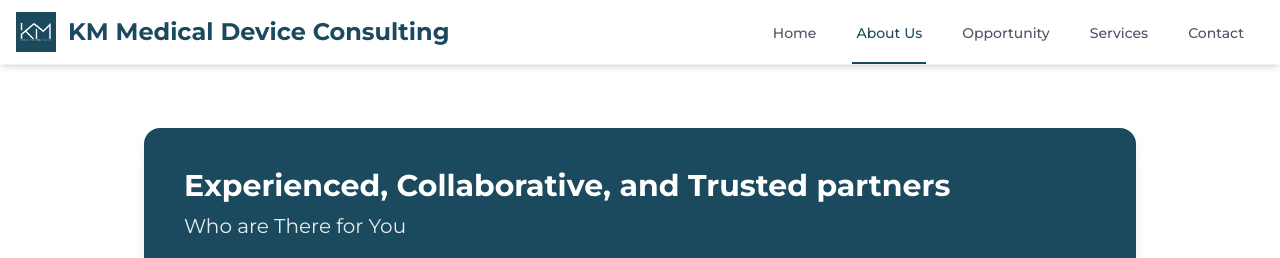
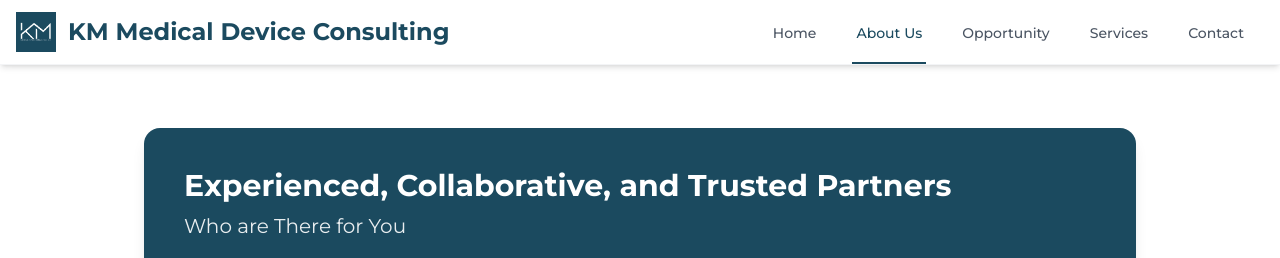
Before and after one commit to lingan7/KM_Medical, a React (Vite) app: page /about in a window 1280 px wide. Shown: the top 258 px of the page. Built offline with nearby package versions, Linux system fonts and the light colour scheme.

Commit message:
Capitalize 'P' in 'Partners' on the About page

```diff
--- a/src/pages/About.tsx
+++ b/src/pages/About.tsx
@@ -8,7 +8,7 @@ export function About() {
       <div className="bg-primary p-8 md:p-10 rounded-2xl shadow-lg mb-6 relative overflow-hidden">
         <div className="absolute inset-0 opacity-10" aria-hidden="true"></div>
         <h2 className="text-2xl md:text-3xl font-bold text-white mb-2 text-left">
-          Experienced, Collaborative, and Trusted partners
+          Experienced, Collaborative, and Trusted Partners
         </h2>
         <p className="text-xl text-white/90 text-left">
           Who are There for You
```
